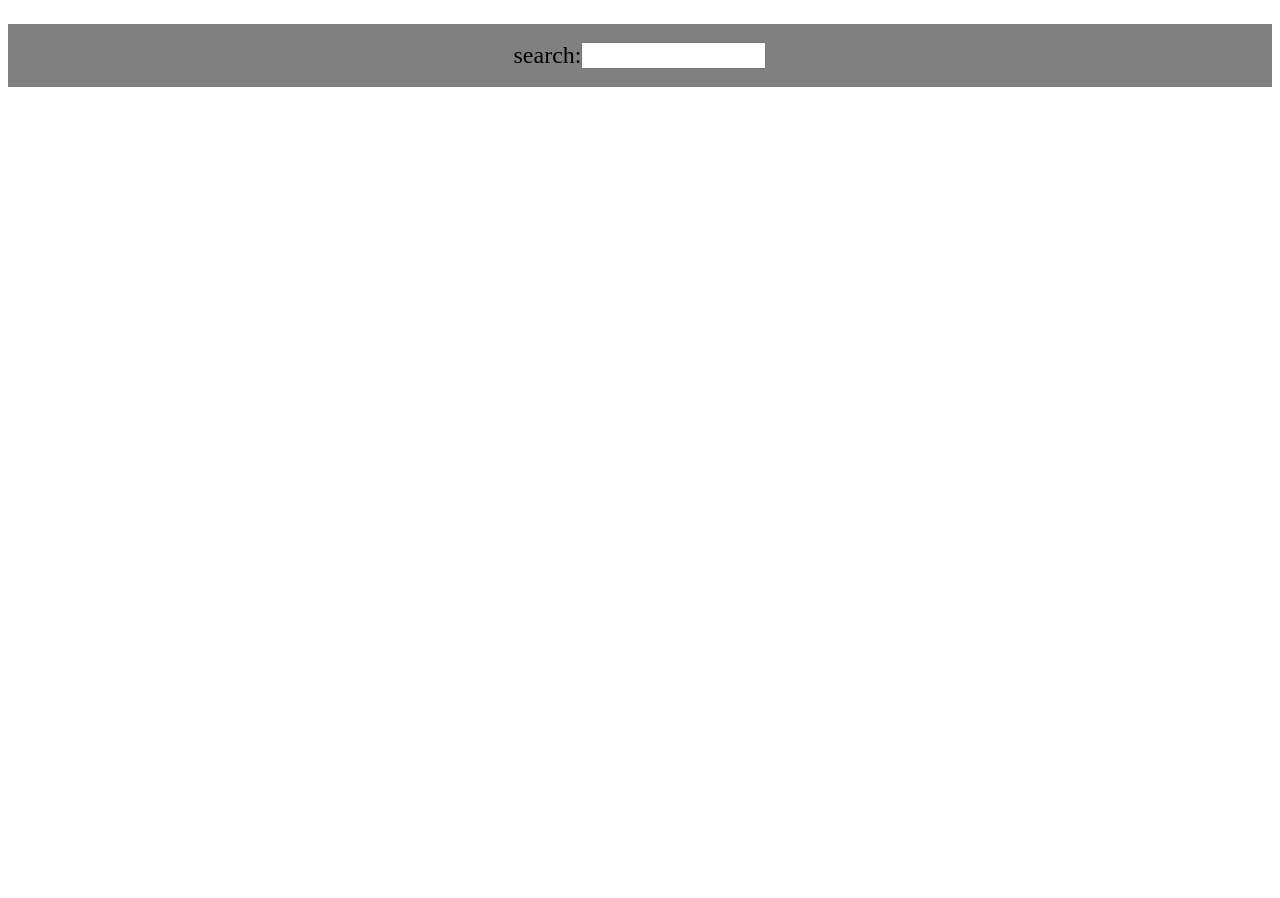
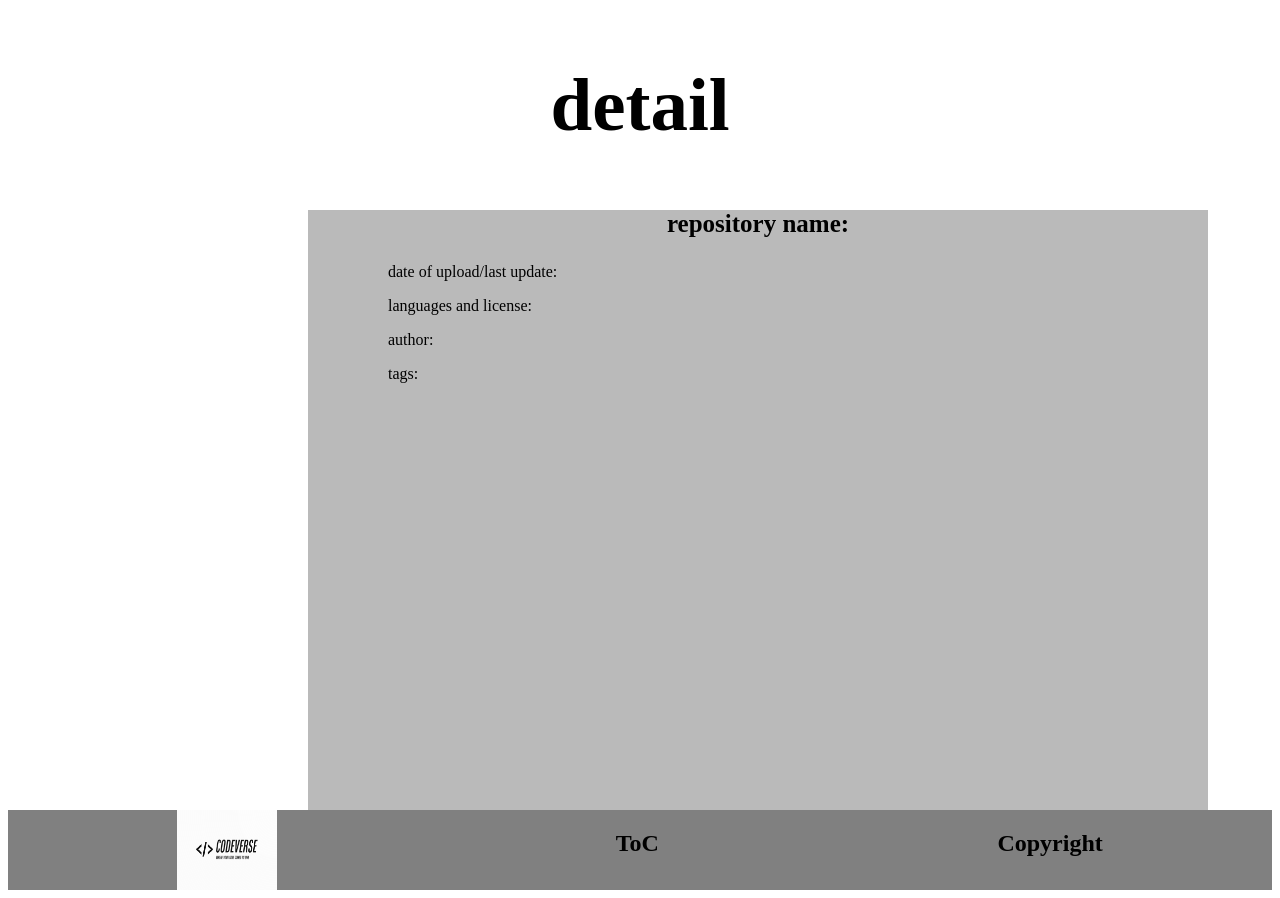
Before and after one commit to horizoncollege/project-2-verdieping-scrum-codeverse, a PHP site: page /detail.php in a window 1280 px wide. Shown: the part 78-976 px from the top of the page. Before the commit the page ends 165 px from the top, so only its background shows below. Run offline with PHP 8.4, Linux system fonts and the light colour scheme.

Commit message:
footer en detail pagina begin gemaakt

```diff
--- a/detail.php
+++ b/detail.php
@@ -9,10 +9,17 @@
 <body>
     <?php include('nav.php'); ?>
 
-    <div class="body">
-            <p class="search">search:<input type="search"></p>
+    <h2>detail</h2>
 
+    <div class="maincontainer">
+            <h3>repository name:</h3>
+            <p class="detailinh">date of upload/last update:</p>
+            <p class="detailinh">languages and license:</p>
+            <p class="detailinh">author:</p>
+            <p class="detailinh">tags:</p>
     </div>
+
+    <?php include('footer.php'); ?>
 </body>
 
 </html>
--- /dev/null
+++ b/footer.php
@@ -0,0 +1,16 @@
+<!DOCTYPE html>
+<html lang="en">
+
+<head>
+    <link rel="stylesheet" href="style.css">
+</head>
+
+<body>
+    <nav>
+        <img class="footerlogo" src="images/logo.png" alt="logo">
+        <h1>ToC</h1>
+        <h1>Copyright</h1>
+
+    </nav>
+</body>
+</html>
--- a/style.css
+++ b/style.css
@@ -156,3 +156,21 @@ form{
     display: flex;
     justify-content: center;
 }
+h2 {
+    display: flex;
+    justify-content: center;
+    font-size: 75px;
+}
+h3 {
+    display: flex;
+    justify-content: center;
+    font-size: 25px;
+}
+.detailinh {
+    margin-top: 1rem;
+    margin-left: 5rem;
+}
+.footerlogo {
+    width: 100px;
+    height: 80px;
+}
```
